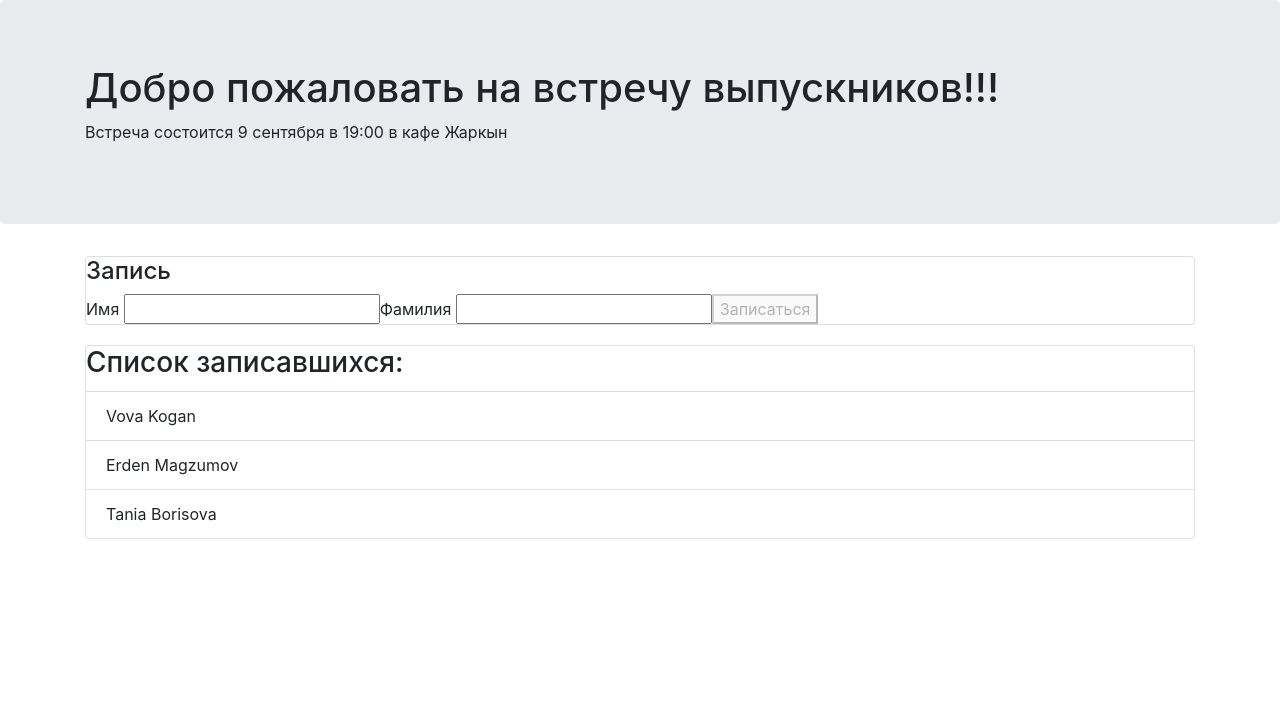
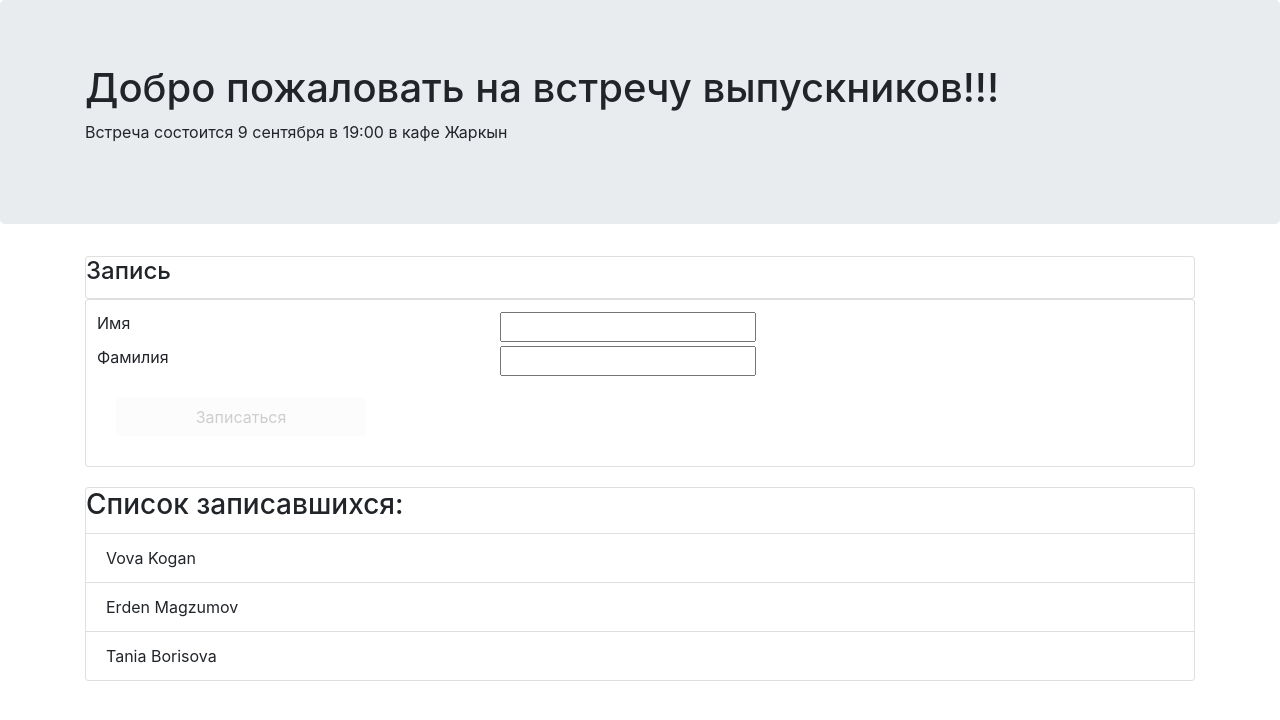
Before and after one commit to vladiko/partakerlist, an Angular app: page / in a window 1280 px wide. Shown: the top 720 px of the page. Built offline with nearby package versions, Linux system fonts and the light colour scheme.

Commit message:
syles changes for app components

```diff
--- a/src/app/app.component.html
+++ b/src/app/app.component.html
@@ -5,18 +5,41 @@
       <p>
   </div>
 </div>
+
+
 <div class="container">
   <div class="card">
-    <div class="card-block">
-      <h4>Запись</h4>
-      <span>Имя </span>
-      <input [(ngModel)]="regName" />
-      <span>Фамилия </span>
-      <input [(ngModel)]="regLastName" />
-      <button class="" [disabled]="!isAddButonEnabled" (click)=registrate()>Записаться</button>
-    </div>
+    <h4 class="card-title">Запись</h4>
   </div>
+  <div class="card" style="padding: 10px">
+    <table>
+      <tr>
+        <td>
+          <label style="min-width: 150px">Имя</label>
+        </td>
+        <td>
+          <input [(ngModel)]="regName" />
+        </td>
+      </tr>
+      <tr>
+        <td>
+          <label>Фамилия</label>
+        </td>
+        <td>
+          <input [(ngModel)]="regLastName" />
+        </td>
+      </tr>
+    </table>
+    <button style="margin:20px; max-width: 250px" class="btn" [disabled]="!isAddButonEnabled" (click)=registrate()>Записаться</button>
+  </div>
+
+
+
+
 </div>
+
+
+
 <div style="margin-top: 20px" class="container">
   <div class="card">
     <h3 class="card-title">
```
